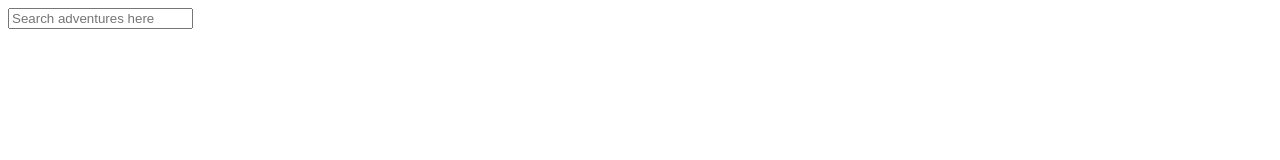
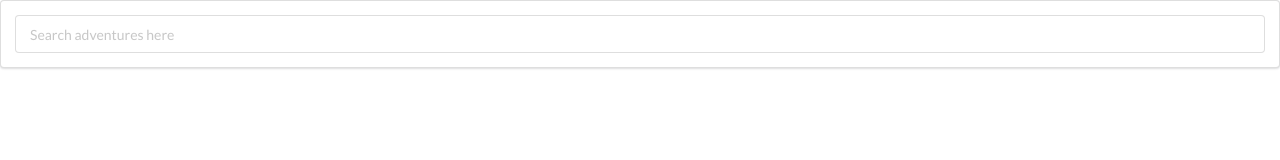
Before and after one commit to Vsmith408/Project3-client, a React app: page public/index.html in a window 1280 px wide. Built offline with nearby package versions, Linux system fonts and the light colour scheme.

Commit message:
semantic ui added

```diff
--- a/public/index.html
+++ b/public/index.html
@@ -1,14 +1,13 @@
 <!DOCTYPE html>
 <html lang="en">
+
 <head>
   <meta charset="utf-8" />
   <link rel="icon" href="%PUBLIC_URL%/favicon.ico" />
+  <link rel="stylesheet" href="https://cdnjs.cloudflare.com/ajax/libs/semantic-ui/2.4.1/semantic.min.css">
   <meta name="viewport" content="width=device-width, initial-scale=1" />
   <meta name="theme-color" content="#000000" />
-    <meta
-      name="description"
-      content="Web site created using create-react-app"
-    />
+  <meta name="description" content="Web site created using create-react-app" />
   <link rel="apple-touch-icon" href="%PUBLIC_URL%/logo192.png" />
   <!--
       manifest.json provides metadata used when your web app is installed on a
@@ -26,6 +25,7 @@
     -->
   <title>React App</title>
 </head>
+
 <body>
   <noscript>You need to enable JavaScript to run this app.</noscript>
   <div id="root"></div>
@@ -40,4 +40,5 @@
       To create a production bundle, use `npm run build` or `yarn build`.
     -->
 </body>
+
 </html>
```
Lines whose indentation alone changed are shown as unchanged.
